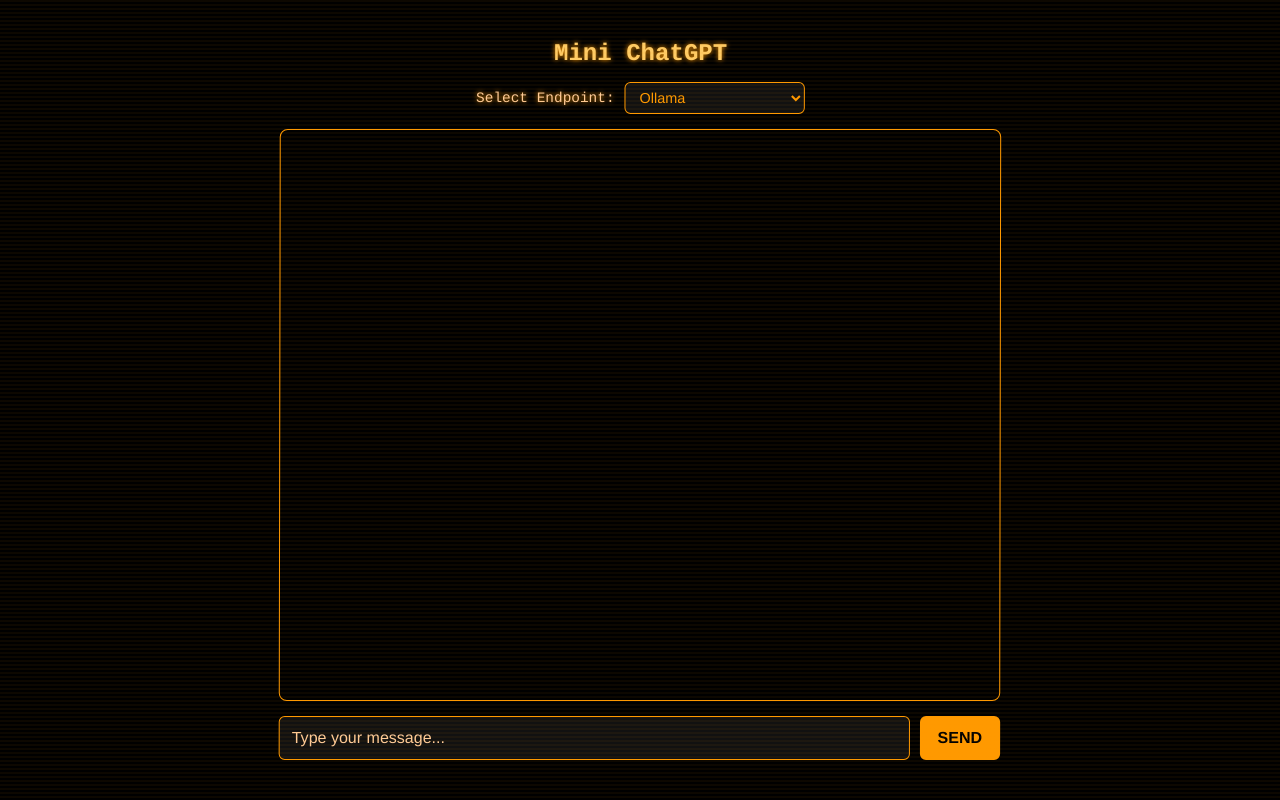
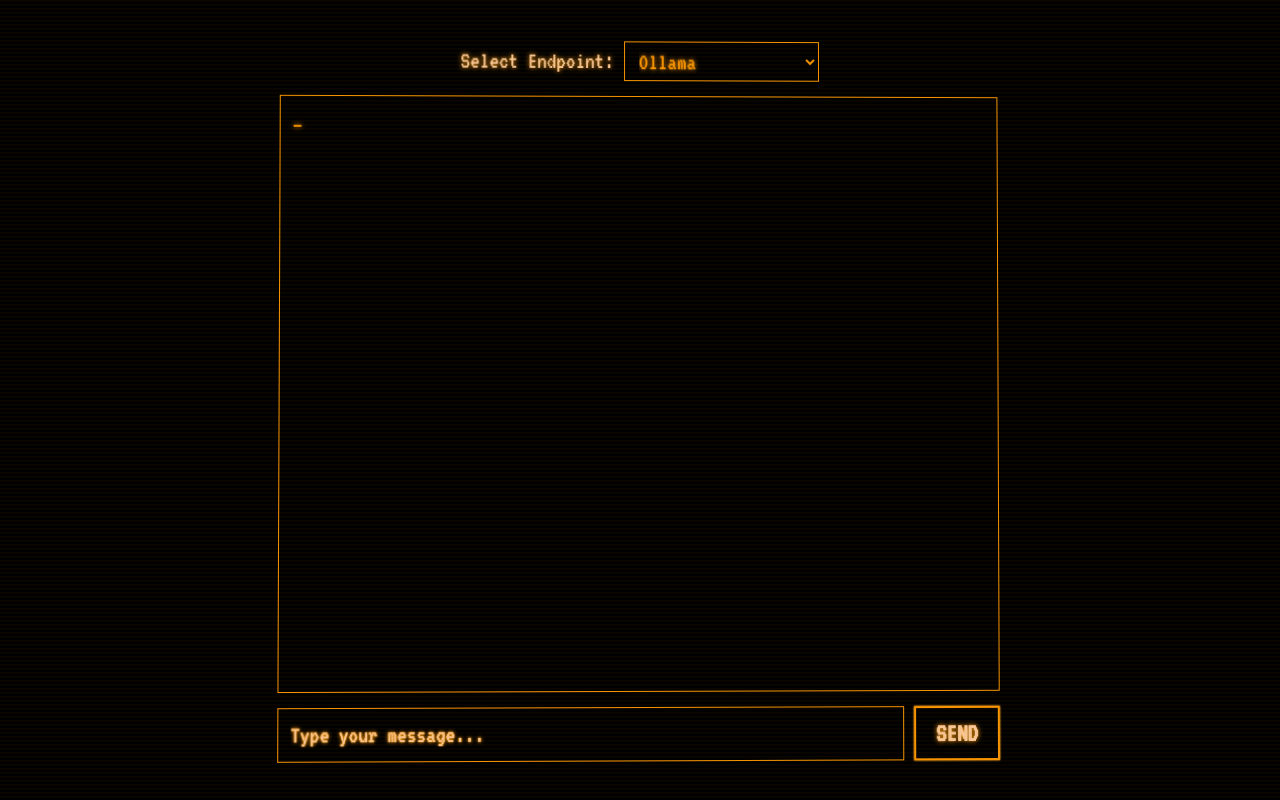
Before and after one commit to iromu/spring-ai-samples, a Vue app in the folder mini-chat-ui/: page / in a window 1280 px wide. Built offline with nearby package versions, Linux system fonts and the light colour scheme.

Commit message:
CRT theme

```diff
--- a/mini-chat-ui/index.html
+++ b/mini-chat-ui/index.html
@@ -3,6 +3,7 @@
 <head>
     <meta charset="UTF-8"/>
     <title>Mini Chat</title>
+    <link href="https://fonts.googleapis.com/css2?family=VT323&display=swap" rel="stylesheet">
 </head>
 <body>
 <div id="app"></div>
--- a/mini-chat-ui/src/assets/styles.css
+++ b/mini-chat-ui/src/assets/styles.css
@@ -1,6 +1,15 @@
-/* === Global Reset & Box Model Fix === */
-html {
+/* === Global Reset === */
+
+* {
+    font-family: 'VT323', 'Courier New', Courier, monospace !important;
+    font-size: x-large;
+    color: #ff9900; /* Optional: Set the text color to a CRT-style yellow */
+    text-shadow: 0 0 5px #ff9900; /* Optional: Add a CRT-like glow effect */
+}
+
+html, body {
     height: 100%;
+    margin: 0;
     box-sizing: border-box;
 }
 
@@ -8,8 +17,7 @@
     box-sizing: inherit;
 }
 
-/* === CRT Phosphor Theme Base === */
-
+/* === CRT SCANLINES === */
 body::before {
     content: "";
     position: fixed;
@@ -20,14 +28,29 @@
     background: repeating-linear-gradient(
             to bottom,
             rgba(255, 153, 0, 0.05),
-            rgba(255, 153, 0, 0.05) 2px,
+            rgba(255, 153, 0, 0.02) 2px,
             transparent 2px,
             transparent 4px
     );
     pointer-events: none;
-    z-index: 9999;
+    z-index: 9998;
 }
 
+/* === FLICKER OVERLAY === */
+body::after {
+    content: "";
+    position: fixed;
+    top: 0;
+    left: 0;
+    width: 100vw;
+    height: 100vh;
+    pointer-events: none;
+    z-index: 9999;
+    background: rgba(0, 0, 0, 0.03);
+    animation: crtFlicker 500ms infinite;
+}
+
+/* === CRT FLICKER ANIMATION === */
 @keyframes crtFlicker {
     0%, 100% {
         opacity: 1;
@@ -40,92 +63,93 @@
     }
 }
 
+/* === CRT POWER-ON ANIMATION === */
+@keyframes powerOn {
+    0% {
+        opacity: 0;
+        transform: scaleY(0.02) scaleX(1.5);
+        filter: blur(10px);
+    }
+    60% {
+        opacity: 1;
+        transform: scaleY(1.1) scaleX(1);
+        filter: blur(2px);
+    }
+    100% {
+        transform: scaleY(1) scaleX(1);
+        filter: blur(0);
+    }
+}
 
+/* === MAIN BODY === */
 body {
-    animation: crtFlicker 100ms infinite;
-    background: rgba(0, 0, 0, 0.03);
-    height: 100%;
-    margin: 0;
-    font-family: 'Courier New', Courier, monospace;
     background-color: #000;
-    color: #ff9900;
-    text-shadow: 0 0 5px #ff9900;
     display: flex;
     justify-content: center;
     align-items: center;
     padding: 10px;
+    animation: powerOn 3s ease-out;
+    text-shadow: 0 0 1px #ff9900,
+    0 0 2px #ff9900,
+    0 0 3px #ff9900;
+    overflow: hidden;
 }
 
-/* === Chat Container === */
+/* === CHAT CONTAINER with CURVATURE === */
 .chat-container {
-    transform: scaleX(1.002) skewX(-0.1deg);
-    max-width: 800px;
     width: 95vh;
+    max-width: 1000px;
     height: 95vh;
-    max-height: 2200px;
     padding: 20px;
-    /*border-radius: 12px;*/
     background-color: #000;
-    /*box-shadow: 0 0 20px rgba(255, 153, 0, 0.4), 0 0 40px rgba(255, 153, 0, 0.2);*/
-
     display: flex;
     flex-direction: column;
+    transform: perspective(800px) rotateX(0.5deg) rotateY(0.5deg);
+    overflow: hidden;
 
-    /*border: 1px solid #ff9900;*/
 }
 
-/* === Headings === */
+/* === HEADINGS === */
 h2 {
     text-align: center;
-    margin-top: 0;
-    margin-bottom: 15px;
+    margin: 0 0 15px;
     color: #ffcc66;
-    flex-shrink: 0;
-    text-shadow: 0 0 5px #ff9900;
 }
 
-/* === Endpoint Selector === */
+/* === ENDPOINT SELECTOR === */
 .endpoint-select {
-    flex-shrink: 0;
-    margin-bottom: 15px;
     display: flex;
     align-items: center;
     justify-content: center;
     gap: 10px;
+    margin-bottom: 15px;
 }
 
 .endpoint-select label {
     color: #ffcc99;
-    font-size: 0.9em;
+    white-space: nowrap;
 }
 
 .endpoint-select select {
+    background: #000;
+    border: 1px solid #ff9900;
+    color: #ff9900;
     padding: 6px 10px;
-    border-radius: 6px;
-    border: 1px solid #ff9900;
-    background-color: #111;
-    color: #ff9900;
-    font-size: 0.9em;
-    min-width: 180px;
-    cursor: pointer;
 }
 
-/* === Chat Box === */
+/* === CHAT BOX === */
 .chat-box {
     flex-grow: 1;
-    min-height: 0;
     overflow-y: auto;
+    background-color: #000;
     border: 1px solid #ff9900;
     padding: 12px;
     margin-bottom: 15px;
-    background-color: #000;
-    border-radius: 8px;
 }
 
-/* === Messages === */
+/* === MESSAGES === */
 .message {
     margin-bottom: 12px;
-    line-height: 1.5;
 }
 
 .message p {
@@ -134,61 +158,161 @@
 
 .message strong {
     color: #ffaa33;
-    margin-right: 5px;
 }
 
-/* === Markdown-like Styling === */
 .message pre {
     background-color: #111;
     padding: 8px;
-    border-radius: 4px;
     overflow-x: auto;
-    font-size: 0.9em;
-    margin-top: 5px;
     color: #ff9900;
     border: 1px solid #ff9900;
+    font-size: 0.9em;
 }
 
-.message code {
-    font-family: 'Courier New', Courier, monospace;
-}
-
-/* === Input Area === */
+/* === INPUT === */
 .input-area {
     display: flex;
     gap: 10px;
-    flex-shrink: 0;
 }
 
 input {
     flex: 1;
+    background: #000;
+    border: 1px solid #ff9900;
+    color: #ff9900;
     padding: 12px;
-    border-radius: 6px;
-    border: 1px solid #ff9900;
-    background-color: #111;
-    color: #ff9900;
-    font-size: 1em;
+    text-shadow: 0 0 1px #ff9900,
+    0 0 2px #ff9900,
+    0 0 4px #ff9900;
 }
 
 input::placeholder {
     color: #ffcc99;
 }
 
-/* === Button === */
+/* === BUTTON === */
 button {
     padding: 10px 18px;
+    background: #ff9900;
+    color: #000;
     border: none;
-    background-color: #ff9900;
-    color: #000;
-    border-radius: 6px;
     cursor: pointer;
-    transition: background-color 0.2s;
-    font-size: 1em;
+    font-weight: bold;
     text-transform: uppercase;
-    font-weight: bold;
 }
 
 button:hover {
     background-color: #ffcc66;
     color: #000;
 }
+
+
+/* === BOOT SCREEN === */
+#boot-screen {
+    position: fixed;
+    top: 0;
+    left: 0;
+    width: 100vw;
+    height: 100vh;
+    background: black;
+    color: #ff9900;
+    font-family: 'Courier New', Courier, monospace;
+    display: flex;
+    flex-direction: column;
+    justify-content: center;
+    align-items: center;
+    z-index: 10000;
+    text-align: center;
+    font-size: 1.2rem;
+    animation: bootIn 3s ease-out forwards;
+}
+
+@keyframes bootIn {
+    0% {
+        opacity: 0;
+        transform: scaleY(0.02);
+        filter: blur(10px);
+    }
+    60% {
+        opacity: 1;
+        transform: scaleY(1.1);
+        filter: blur(2px);
+    }
+    100% {
+        transform: scaleY(1);
+        filter: blur(0);
+    }
+}
+
+/* === TEXT CURSOR === */
+.cursor-blink::after {
+    content: "_";
+    animation: blink 1s steps(1) infinite;
+}
+
+@keyframes blink {
+    0%, 50% {
+        opacity: 1;
+    }
+    51%, 100% {
+        opacity: 0;
+    }
+}
+
+/* === Custom Scrollbar Styling === */
+
+/* Works in Chrome, Edge, Safari */
+.chat-box::-webkit-scrollbar {
+    width: 10px;
+}
+
+.chat-box::-webkit-scrollbar-track {
+    background: #111;
+    border-left: 1px solid #ff9900;
+}
+
+.chat-box::-webkit-scrollbar-thumb {
+    background-color: #ff9900;
+    border: 2px solid #111;
+}
+
+.chat-box::-webkit-scrollbar-thumb:hover {
+    background-color: #ffaa33;
+}
+
+/* Firefox */
+.chat-box {
+    scrollbar-width: thin;
+    scrollbar-color: #ff9900 #111;
+}
+
+/* === Submit Button Styling === */
+button {
+    padding: 12px 20px;
+    border: 2px solid #ff9900;
+    background-color: #000;
+    color: #ffcc99;
+    font-size: 1.1em;
+    font-weight: bold;
+    text-transform: uppercase;
+    cursor: pointer;
+    outline: none;
+    transition: all 0.3s ease;
+    box-shadow: 0 0 1px #ff9900, 0 0 2px #ffaa33;
+}
+
+button:hover {
+    background-color: #ff9900;
+    color: #000;
+    box-shadow: 0 0 1px #ff9900, 0 0 2px #ffaa33;
+}
+
+button:active {
+    transform: scale(0.98);
+    box-shadow: 0 0 1px #ff9900, 0 0 2px #ffaa33;
+}
+
+button:focus {
+    outline: none;
+    box-shadow: 0 0 1px #ff9900, 0 0 2px #ffaa33;
+}
--- a/mini-chat-ui/src/components/ChatApp.vue
+++ b/mini-chat-ui/src/components/ChatApp.vue
@@ -1,7 +1,9 @@
 <template>
+  <div id="boot-screen">
+    <div class="cursor-blink">Please wait</div>
+  </div>
+
   <div class="chat-container">
-    <h2>Mini ChatGPT</h2>
-
     <div class="endpoint-select">
       <label for="endpoint">Select Endpoint:</label>
       <select v-model="selectedEndpoint" id="endpoint">
@@ -11,7 +13,7 @@
       </select>
     </div>
 
-    <div class="chat-box">
+    <div class="chat-box cursor-blink">
       <div v-for="(msg, idx) in messages" :key="idx" class="message">
         <p><strong>{{ msg.sender }}:</strong> <span v-html="msg.text"/></p>
       </div>
@@ -28,6 +30,15 @@
 <script setup>
 import useChat from './chat.js'
 
+window.addEventListener('DOMContentLoaded', () => {
+  const bootScreen = document.getElementById('boot-screen');
+
+  // Remove boot screen after animation
+  setTimeout(() => {
+    bootScreen.style.display = 'none';
+  }, 3000);
+});
+
 const {
   userInput,
   messages,
```
